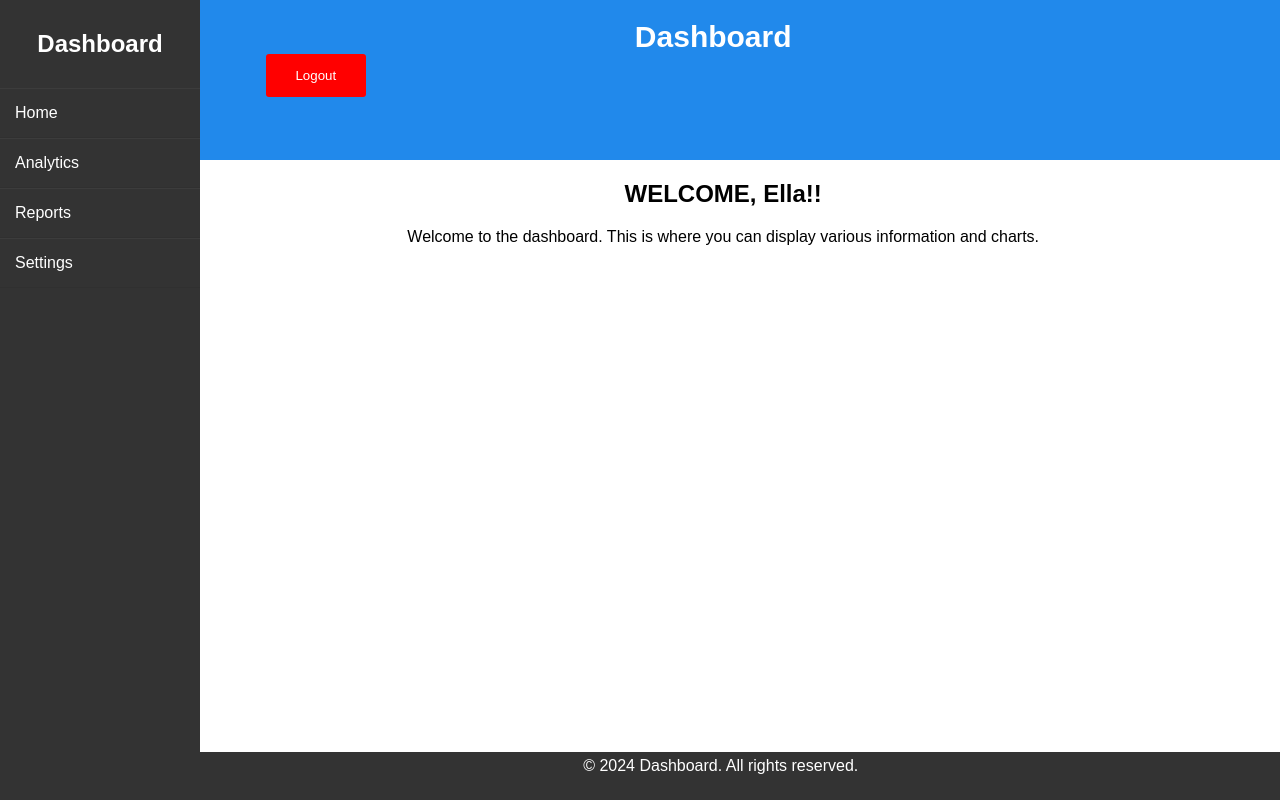
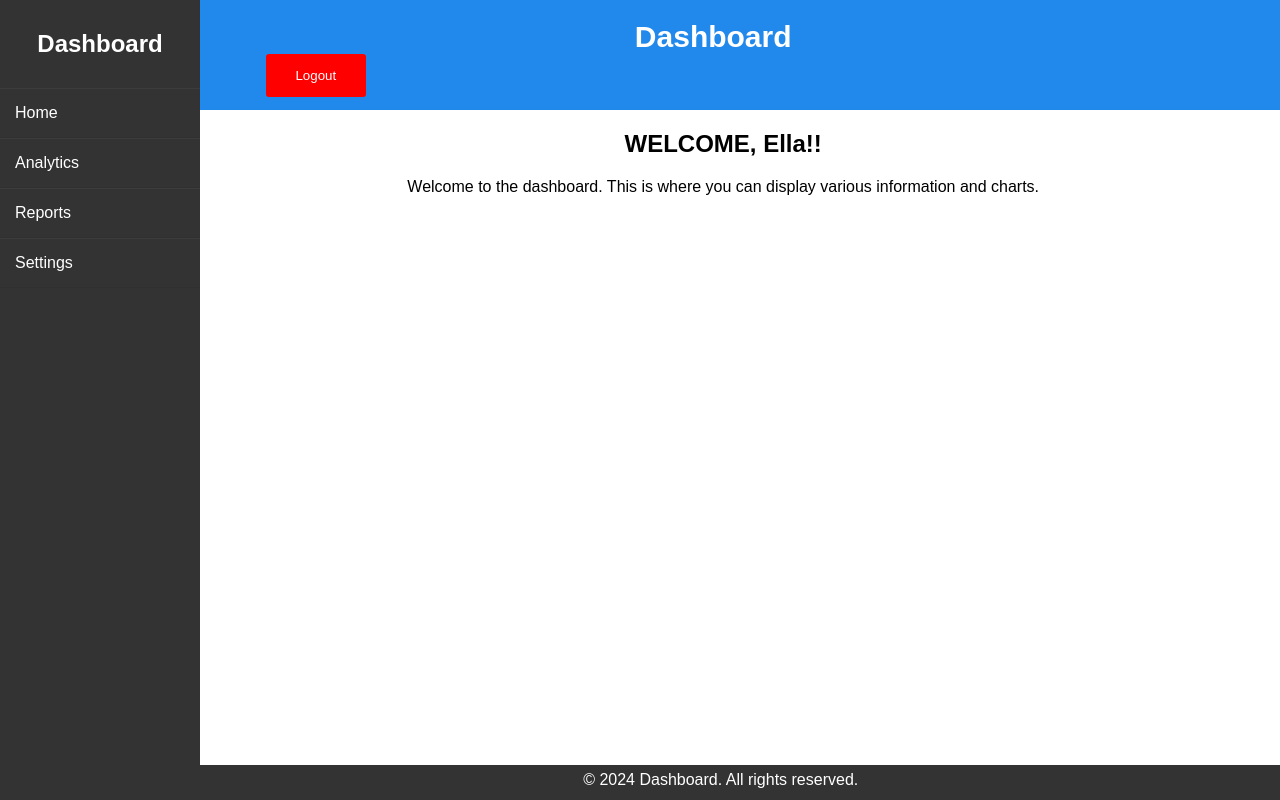
Before and after one commit to ibanezellafaye/web-systems-technologies, a plain HTML site: page html_lab2.html in a window 1280 px wide. Drawn offline with Linux system fonts and the light colour scheme.

Commit message:
Final Commit
These are my final commits of Login & Dashboard.

```diff
--- a/css_lab2&login.css
+++ b/css_lab2&login.css
@@ -154,7 +154,7 @@ body{
   padding: 20px;
   padding-left: 13%;
   background: #2189eb;
-  height: 20%;
+  height: 110px;
   max-width: 100%;
 }
 
@@ -192,8 +192,9 @@ body{
   padding: 5px;
   text-align: center;
   width: 100%;
+  height: 35px;
   position: absolute;
   bottom: 0;
   padding-left: 13%;
-  width: 100%;
+  line-height: 20px;
 }
```
